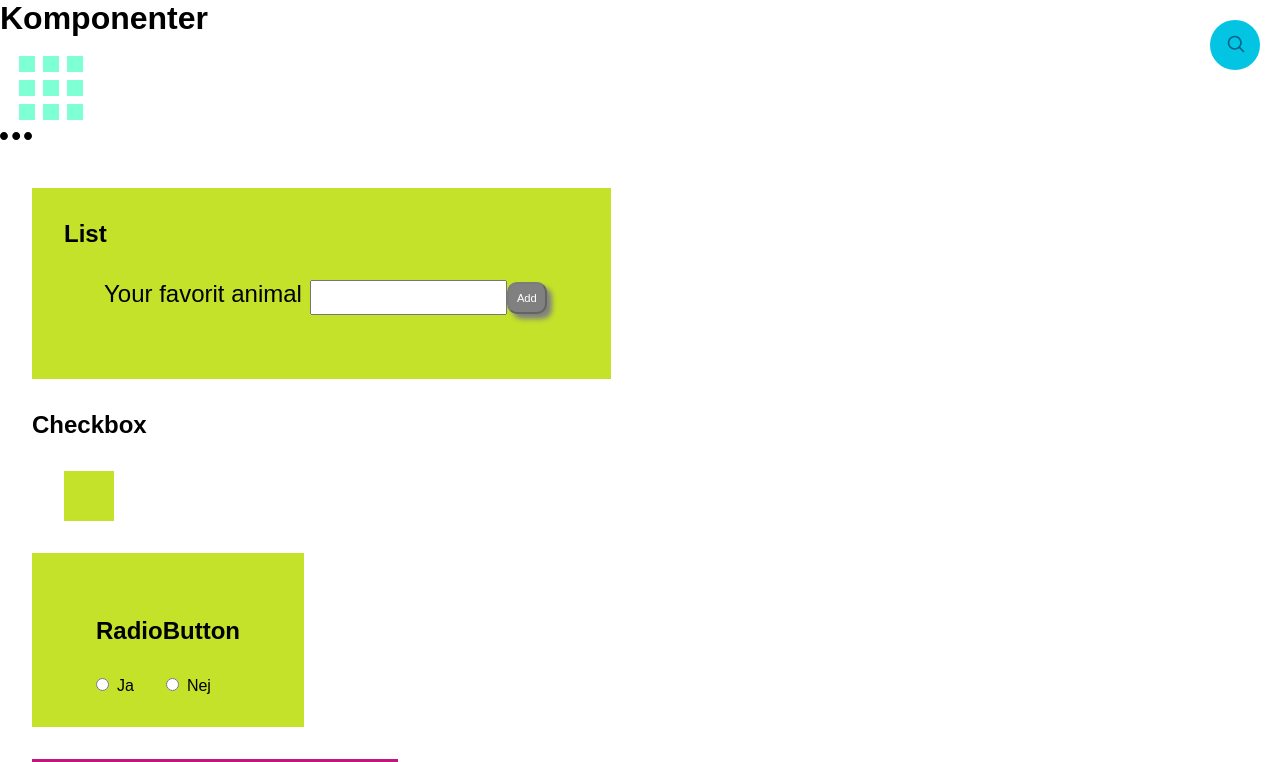
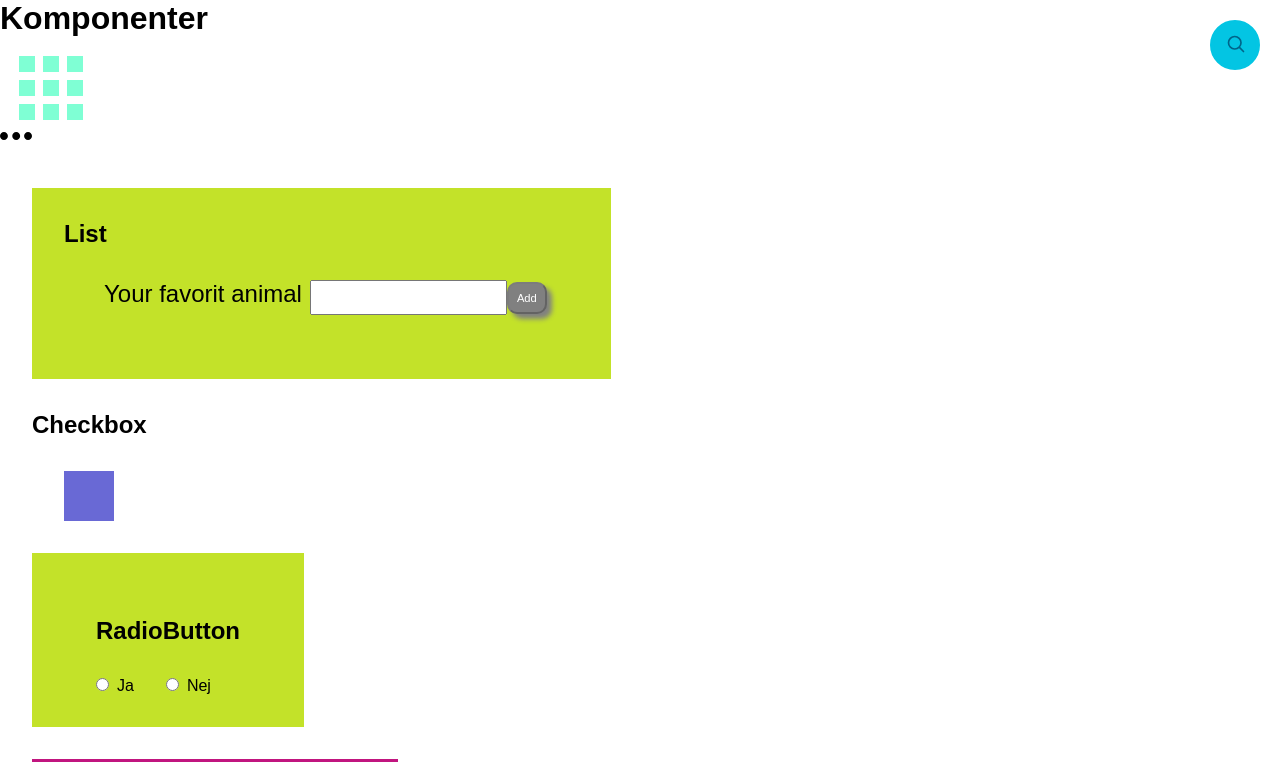
Before and after one commit to ZBajie/komponenter_Lars, a React (Vite) app: page / in a window 1280 px wide. Shown: the top 762 px of the page. Built offline with nearby package versions, Linux system fonts and the light colour scheme.

Commit message:
Added callback function and button color changed

```diff
--- a/src/components/CheckBox/CheckBox.scss
+++ b/src/components/CheckBox/CheckBox.scss
@@ -11,7 +11,7 @@
   div {
     width: 50px;
     height: 50px;
-    background-color: $background-color-primary;
+    background-color: $button-background-color-primary;
     transition: all 1s;
     &:hover {
       cursor: pointer;
```
Also changed, not shown: src/components/CheckBox/CheckBox.tsx (+6 -1 lines).
